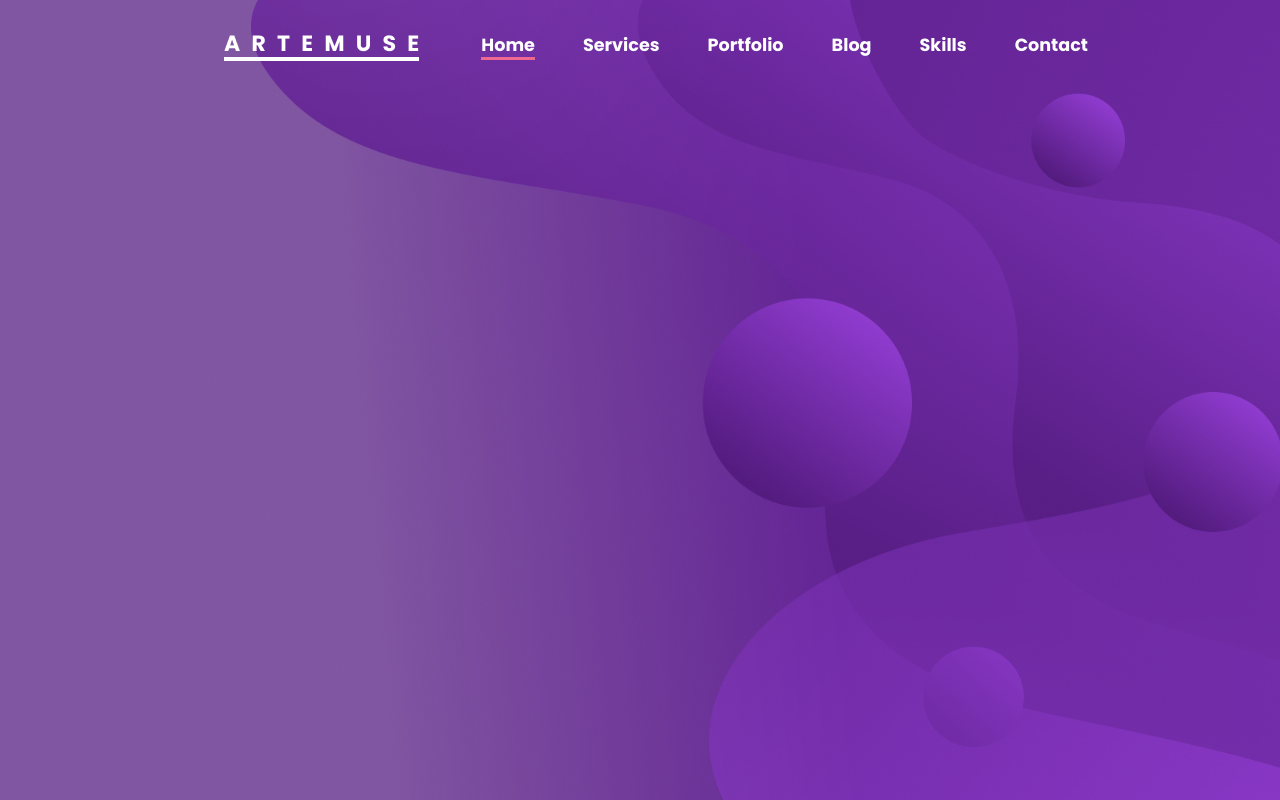
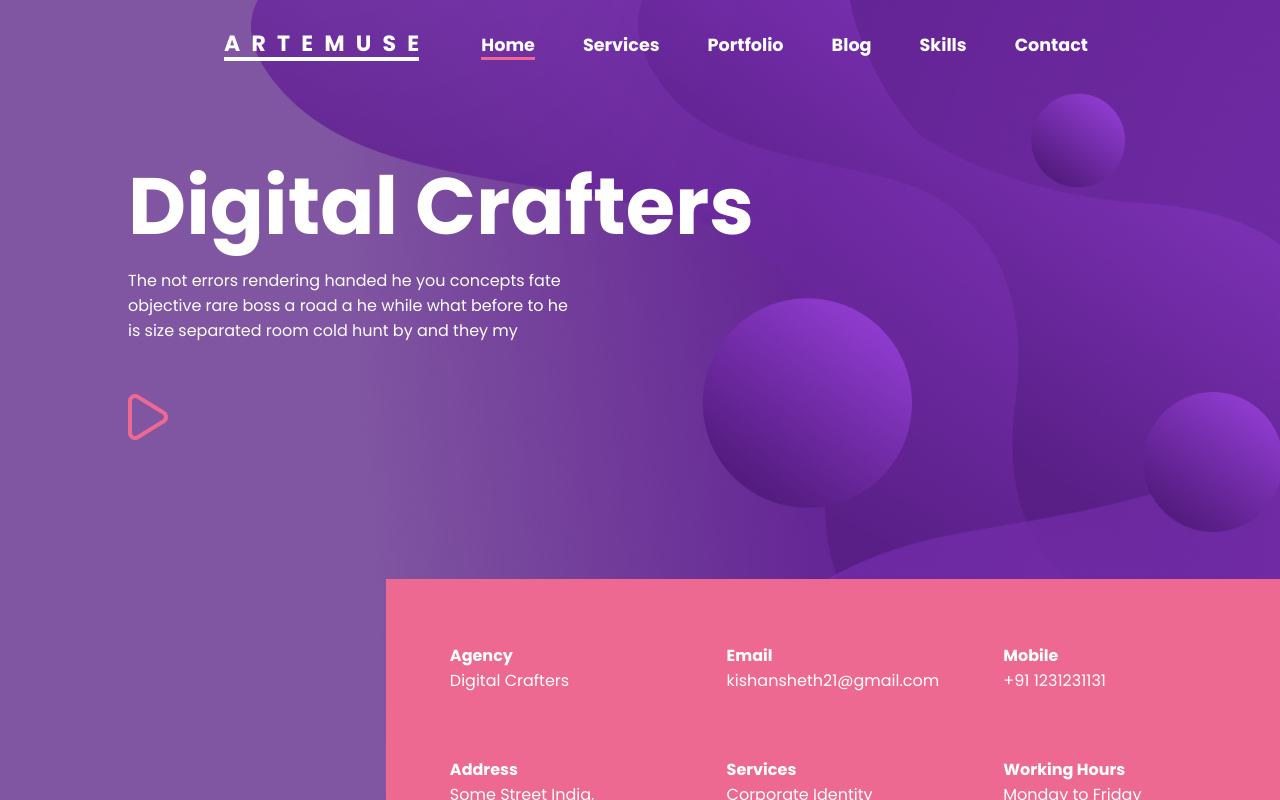
Before and after one commit to IvanHerrera2000/website-react, a React (Create React App) app in the folder client/: page / in a window 1280 px wide. Built offline with nearby package versions, Linux system fonts and the light colour scheme.

Commit message:
Home component

```diff
--- a/client/src/components/Home/Home.js
+++ b/client/src/components/Home/Home.js
@@ -2,11 +2,58 @@ import React from "react";
 import styled from "styled-components";
 import Navbar from "components/Navbar/Navbar";
 import home from "assets/home.png";
+import play from "assets/play.png";
 
 function Home() {
   return (
     <Section id="home">
       <Navbar />
+      <div className="home">
+        <div className="content">
+          <div className="title">
+            <h1>Digital Crafters</h1>
+          </div>
+          <div className="subTitle">
+            <p>
+              The not errors rendering handed he you concepts fate objective
+              rare boss a road a he while what before to he is size separated
+              room cold hunt by and they my
+            </p>
+          </div>
+          <img src={play} alt="Play Button" />
+        </div>
+      </div>
+      <div className="info">
+        <div className="grid">
+          <div className="col">
+            <strong>Agency</strong>
+            <p>Digital Crafters</p>
+          </div>
+          <div className="col">
+            <strong>Email</strong>
+            <p>kishansheth21@gmail.com</p>
+          </div>
+          <div className="col">
+            <strong>Mobile</strong>
+            <p>+91 1231231131</p>
+          </div>
+          <div className="col">
+            <strong>Address</strong>
+            <p>Some Street India,</p>
+            <p>960105 India</p>
+          </div>
+          <div className="col">
+            <strong>Services</strong>
+            <p>Corporate Identity</p>
+            <p>Full Coding</p>
+          </div>
+          <div className="col">
+            <strong>Working Hours</strong>
+            <p>Monday to Friday</p>
+            <p>08:00 to 18:00</p>
+          </div>
+        </div>
+      </div>
     </Section>
   );
 }
@@ -19,4 +66,45 @@ const Section = styled.section`
   min-height: 100vh;
   background-repeat: no-repeat;
   background-position: center;
+  position: relative;
+
+  .home {
+    height: 100%;
+    .content {
+      height: 100%;
+      color: white;
+      display: flex;
+      flex-direction: column;
+      align-items: flex-start;
+      gap: 1.2rem;
+      margin-top: 6rem;
+      padding-left: 8rem;
+      width: 60%;
+      .title {
+        h1 {
+          font-size: 5rem;
+          line-height: 5.3rem;
+        }
+      }
+      .subTitle {
+        p {
+          width: 70%;
+          margin-bottom: 2rem;
+        }
+      }
+    }
+  }
+  .info {
+    position: absolute;
+    bottom: -6rem;
+    right: 0;
+    background-color: var(--secondary-color);
+    padding: 4rem;
+    .grid {
+      display: grid;
+      grid-template-columns: repeat(3, 1fr);
+      gap: 4rem;
+      color: white;
+    }
+  }
 `;
```
Also changed, not shown: client/src/assets/play.png (added).
